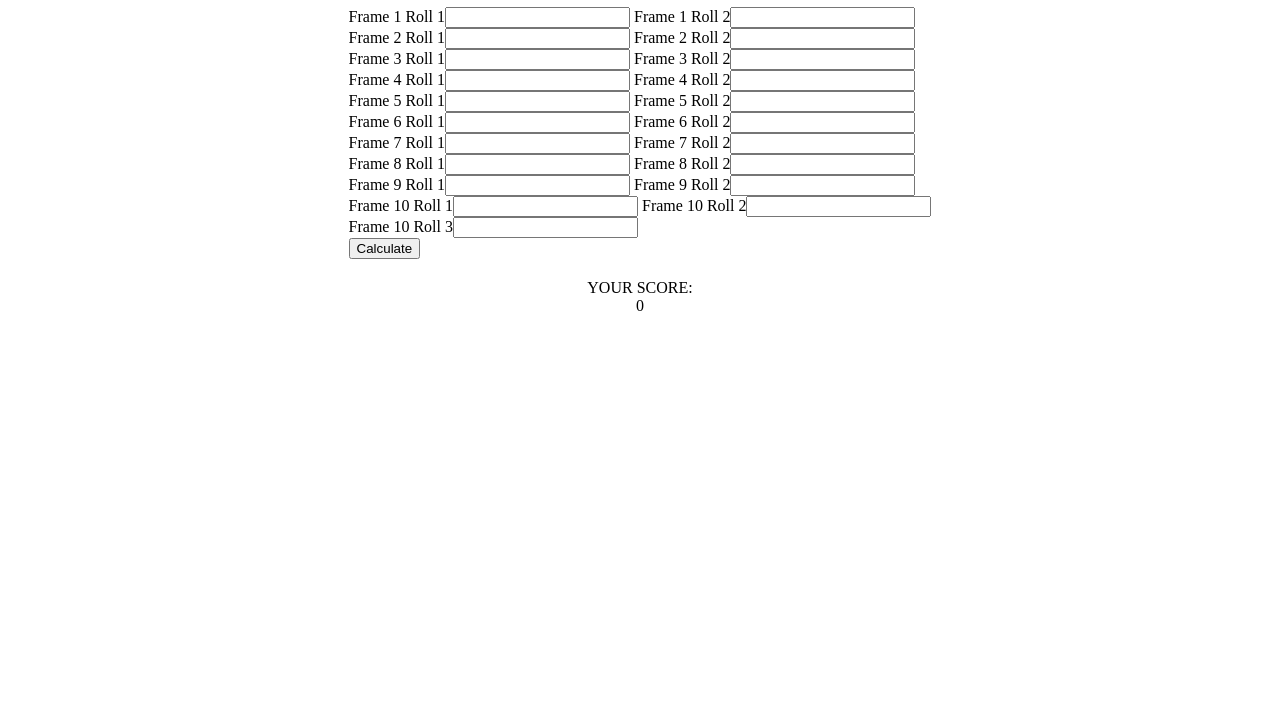
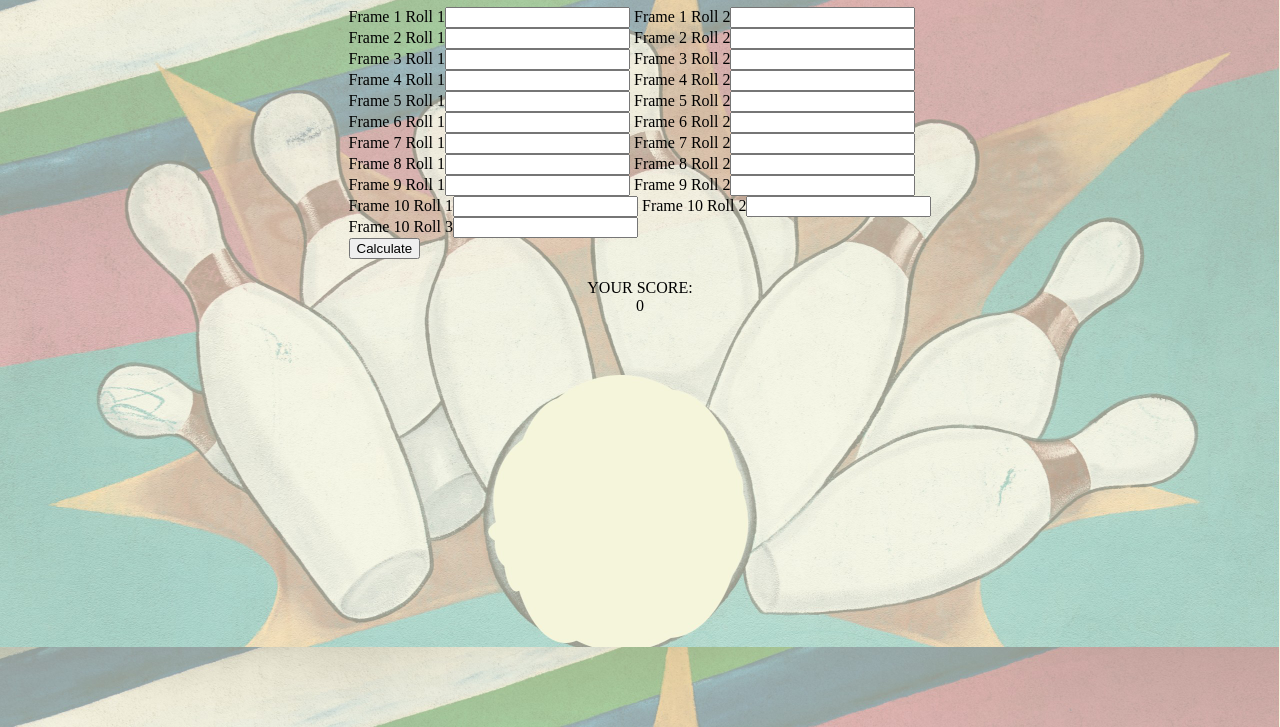
Before and after one commit to EdZeno/Bowling, a website: page ui.html in a window 1280 px wide. Shown: the part 73-800 px from the top of the page. Drawn offline with Linux system fonts and the light colour scheme.

Commit message:
added a background picture to the ui

```diff
--- a/style.css
+++ b/style.css
@@ -23,3 +23,7 @@ div.score
   display: block;
   text-align: center;
 }
+body {
+  background-image: url(./images/bowling.jpg);
+  background-size: cover;
+}
```
Also changed, not shown: images/bowling.jpg (added).
